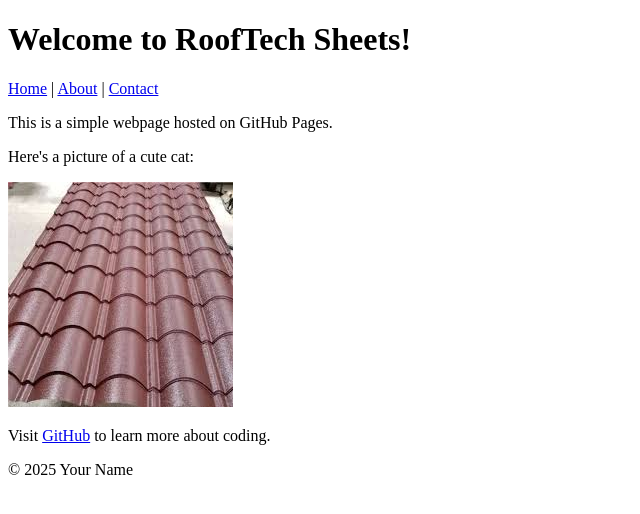
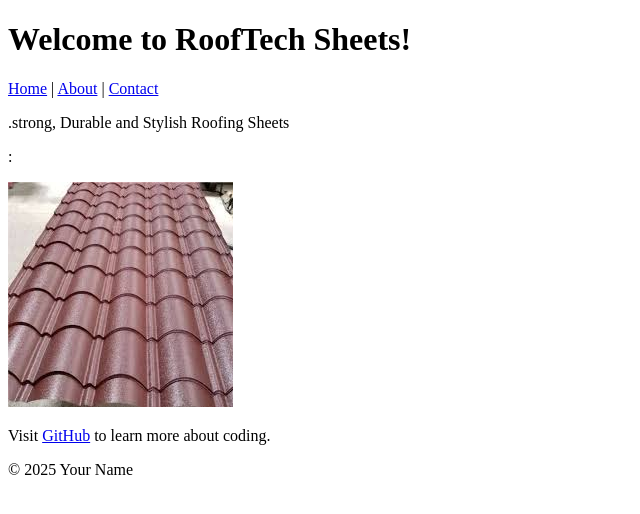
Before and after one commit to bida24-341/RoofTech-Sheets, a plain HTML site: page index.html in a window 1280 px wide. Shown: the whole page, without its empty margins (0-640 px from the left). Drawn offline with Linux system fonts and the light colour scheme.

Commit message:
Update index.html

```diff
--- a/index.html
+++ b/index.html
@@ -31,9 +31,9 @@
 
 <main>
 
-<p>This is a simple webpage hosted on GitHub Pages.</p>
+<p>.strong, Durable and Stylish Roofing Sheets</p>
 
-<p>Here's a picture of a cute cat:</p>
+<p>:</p>
 
 <img src="images900.jfif" alt="A cute kitten">
 
```
